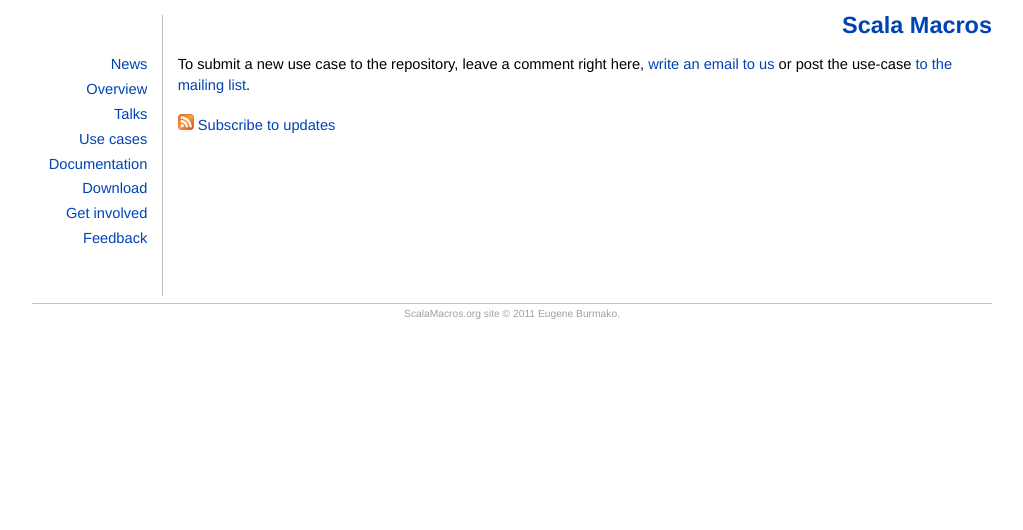
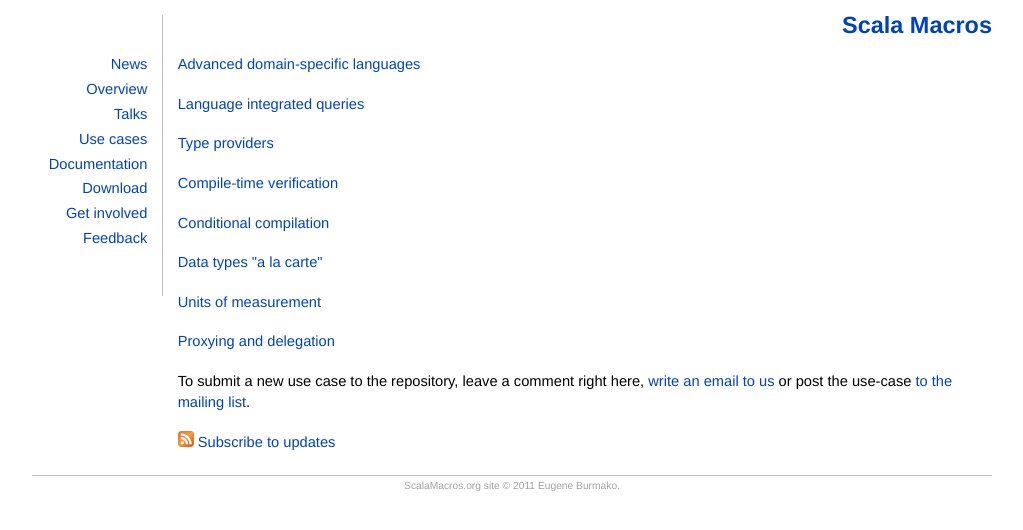
Before and after one commit to scalamacros/scalamacros.github.com, a Jekyll site: the page built from usecases/index.html, in a window 1280 px wide. Shown: the top 530 px of the page, without its empty margins (128-1151 px from the left). Built offline with Jekyll 4.4.1, drawn with Linux system fonts in a browser that asks for light colours; comment, search, counter and statistics services are not loaded.

Commit message:
stubs for use cases

```diff
--- a/_layouts/news.html
+++ b/_layouts/news.html
@@ -1,5 +1,7 @@
 ---
 layout: default
+comments: true
+plusone: true
 ---
 <div class="news">
   <div class="newsHeader">
--- a/_layouts/usecase.html
+++ b/_layouts/usecase.html
@@ -1,5 +1,7 @@
 ---
 layout: default
+comments: true
+plusone: true
 ---
 <div class="usecase">
   <div class="usecaseHeader">
--- /dev/null
+++ b/usecases/_posts/2011-11-23-proxying-and-delegation.html
@@ -0,0 +1,4 @@
+---
+layout: usecase
+title: Proxying and delegation
+---
--- /dev/null
+++ b/usecases/_posts/2011-11-24-units-of-measurement.html
@@ -0,0 +1,4 @@
+---
+layout: usecase
+title: Units of measurement
+---
--- /dev/null
+++ b/usecases/_posts/2011-11-25-data-types-a-la-carte.html
@@ -0,0 +1,4 @@
+---
+layout: usecase
+title: Data types "a la carte"
+---
--- /dev/null
+++ b/usecases/_posts/2011-11-26-conditional-compilation.html
@@ -0,0 +1,4 @@
+---
+layout: usecase
+title: Conditional compilation
+---
--- /dev/null
+++ b/usecases/_posts/2011-11-27-compile-time-verification.html
@@ -0,0 +1,4 @@
+---
+layout: usecase
+title: Compile-time verification
+---
--- /dev/null
+++ b/usecases/_posts/2011-11-28-type-providers.html
@@ -0,0 +1,4 @@
+---
+layout: usecase
+title: Type providers
+---
--- /dev/null
+++ b/usecases/_posts/2011-11-29-language-integrated-queries.html
@@ -0,0 +1,4 @@
+---
+layout: usecase
+title: Language integrated queries
+---
--- /dev/null
+++ b/usecases/_posts/2011-11-30-advanced-domain-specific-languages.html
@@ -0,0 +1,4 @@
+---
+layout: usecase
+title: Advanced domain-specific languages
+---
```
